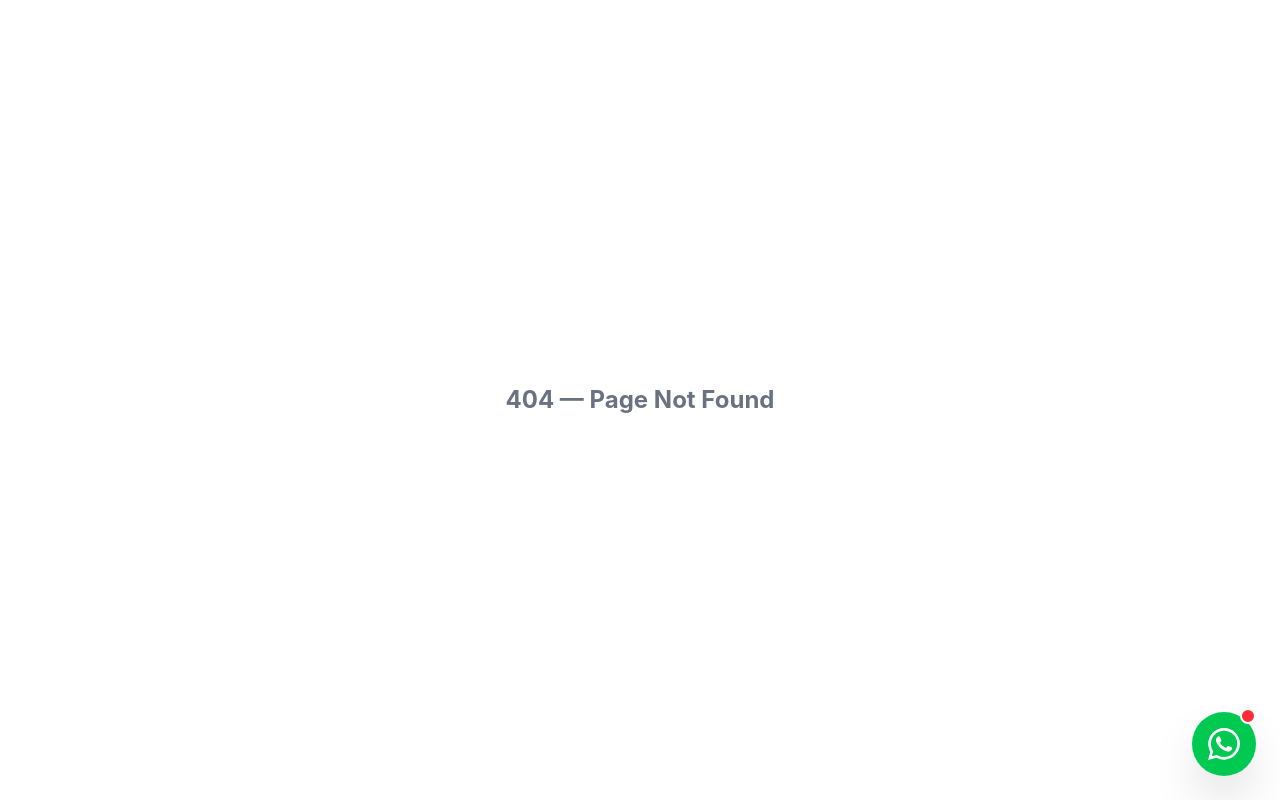
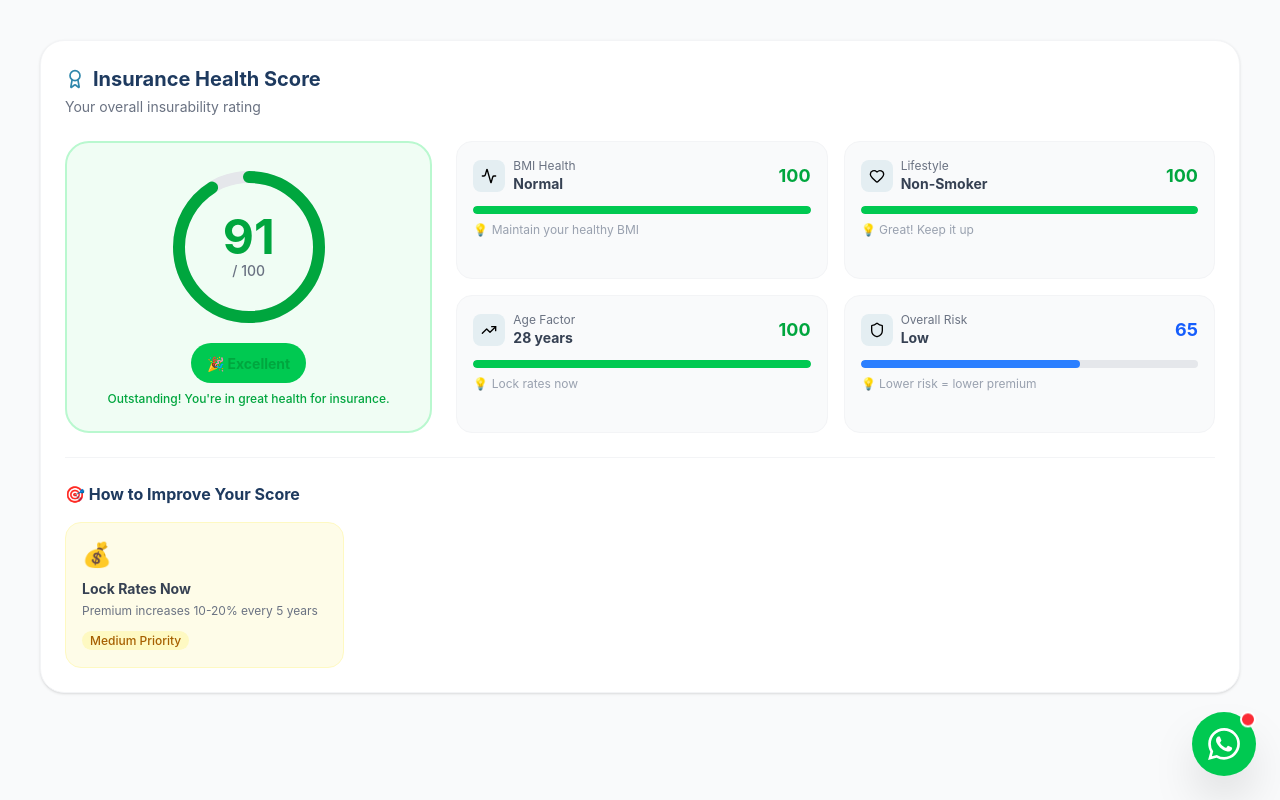
Before and after one commit to Mohammad-Danish-sab/insurence-premium-predictor, a React app in the folder frontend/: page /insurance-score in a window 1280 px wide. Before the commit this address had no page. Built offline with nearby package versions, Linux system fonts and the light colour scheme; the HTML template or start-up script is replaced by a standard one.

Commit message:
feat:add insurence page

```diff
--- a/frontend/src/App.jsx
+++ b/frontend/src/App.jsx
@@ -1,6 +1,7 @@
 import { BrowserRouter, Routes, Route } from "react-router-dom";
 import { AuthProvider } from "./context/AuthContext";
 import ProtectedRoute from "./components/ProtectedRoute";
+import InsuranceHealthScore from "./components/InsuranceHealthScore";
 
 import Home from "./pages/Home";
 import Login from "./pages/Login";
@@ -13,6 +14,7 @@ import Admin from "./pages/Admin";
 import Profile from "./pages/Profile";
 import FAQ from "./pages/FAQ";
 import Contact from "./pages/Contact";
+import InsuranceScore from "./pages/InsuranceScore";
 
 export default function App() {
   return (
@@ -25,7 +27,7 @@ export default function App() {
           <Route path="/signup" element={<Signup />} />
           <Route path="/faq" element={<FAQ />} />
           <Route path="/contact" element={<Contact />} />
-
+          <Route path="/insurance-score" element={<InsuranceScore />} />
           {/* Protected routes */}
           <Route
             path="/dashboard"
--- a/frontend/src/components/ShareWhatsApp.jsx
+++ b/frontend/src/components/ShareWhatsApp.jsx
@@ -8,7 +8,7 @@ export default function ShareWhatsApp({ result, input }) {
 
   if (!result) return null;
 
-  const PHONE = "919876543210";
+  const PHONE = "919288696822";
 
   const buildMessage = () => {
     return `🛡️ *Insurance Premium Quote — InsurePredict*
--- a/frontend/src/pages/Contact.jsx
+++ b/frontend/src/pages/Contact.jsx
@@ -88,13 +88,13 @@ export default function Contact() {
       value: "+91 98765 43210",
       sub: "24/7 WhatsApp support",
       bg: "bg-green-50",
-      href: "https://wa.me/919876543210",
+      href: "https://wa.me/919288696822",
     },
     {
       icon: <MapPin className="w-6 h-6 text-orange-600" />,
       label: "Visit Us",
       value: "New Delhi, India",
-      sub: "Connaught Place, 110001",
+      sub: "Jamia Nagar Okhla, 110025",
       bg: "bg-orange-50",
       href: "#",
     },
@@ -148,7 +148,7 @@ export default function Contact() {
           </p>
 
           <a
-            href="https://wa.me/919876543210"
+            href="https://wa.me/919288696822"
             target="_blank"
             rel="noreferrer"
             className="inline-flex items-center gap-2 bg-green-500 hover:bg-green-600 text-white font-semibold px-6 py-3 rounded-full transition shadow-lg"
@@ -315,7 +315,7 @@ export default function Contact() {
               </button>
 
               <a
-                href="https://wa.me/919876543210?text=Hi! I need help with InsurePredict."
+                href="https://wa.me/919288696822?text=Hi! I need help with InsurePredict."
                 target="_blank"
                 rel="noreferrer"
                 className="w-full flex items-center justify-center gap-2 bg-green-500 hover:bg-green-600 text-white font-semibold py-3.5 rounded-xl transition"
--- /dev/null
+++ b/frontend/src/pages/InsuranceScore.jsx
@@ -0,0 +1,20 @@
+import InsuranceHealthScore from "../components/InsuranceHealthScore";
+
+export default function InsuranceScore() {
+  const sampleInput = {
+    age: 28,
+    bmi: 24,
+    smoker: false,
+  };
+
+  const sampleResult = {
+    risk_score: 35,
+    risk_level: "Low",
+  };
+
+  return (
+    <div className="min-h-screen bg-gray-50 p-10">
+      <InsuranceHealthScore input={sampleInput} result={sampleResult} />
+    </div>
+  );
+}
```
